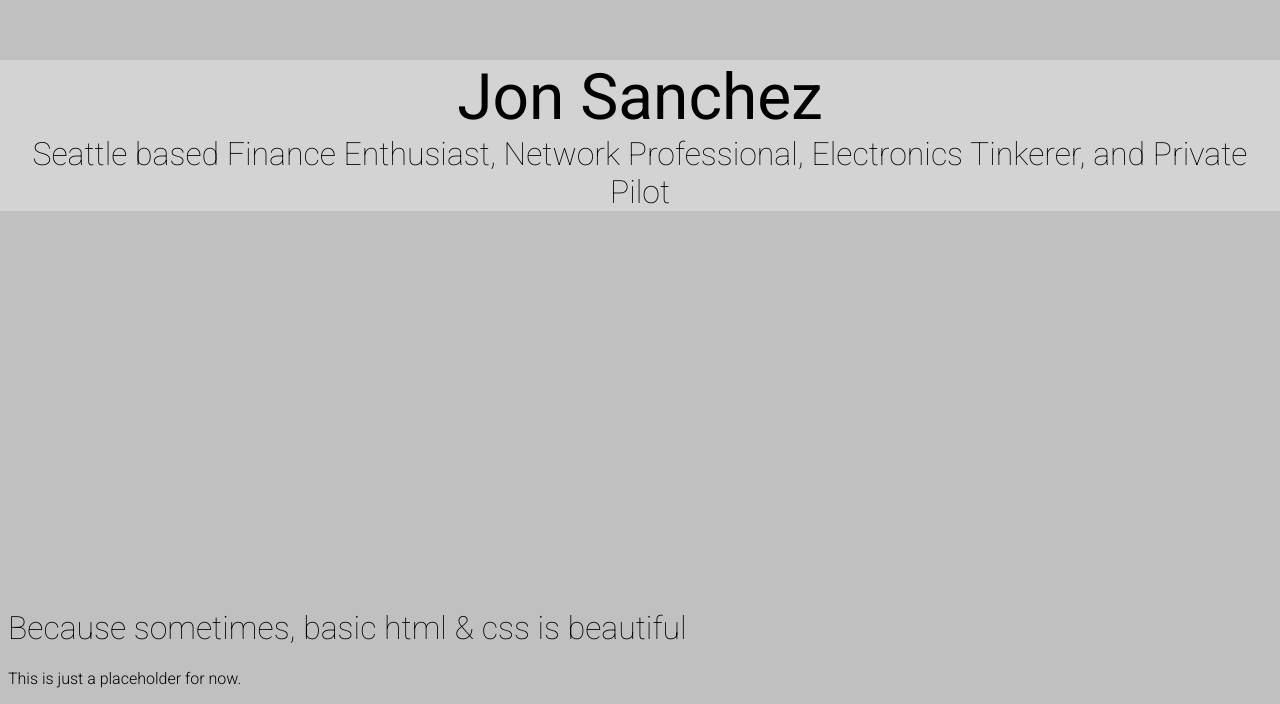
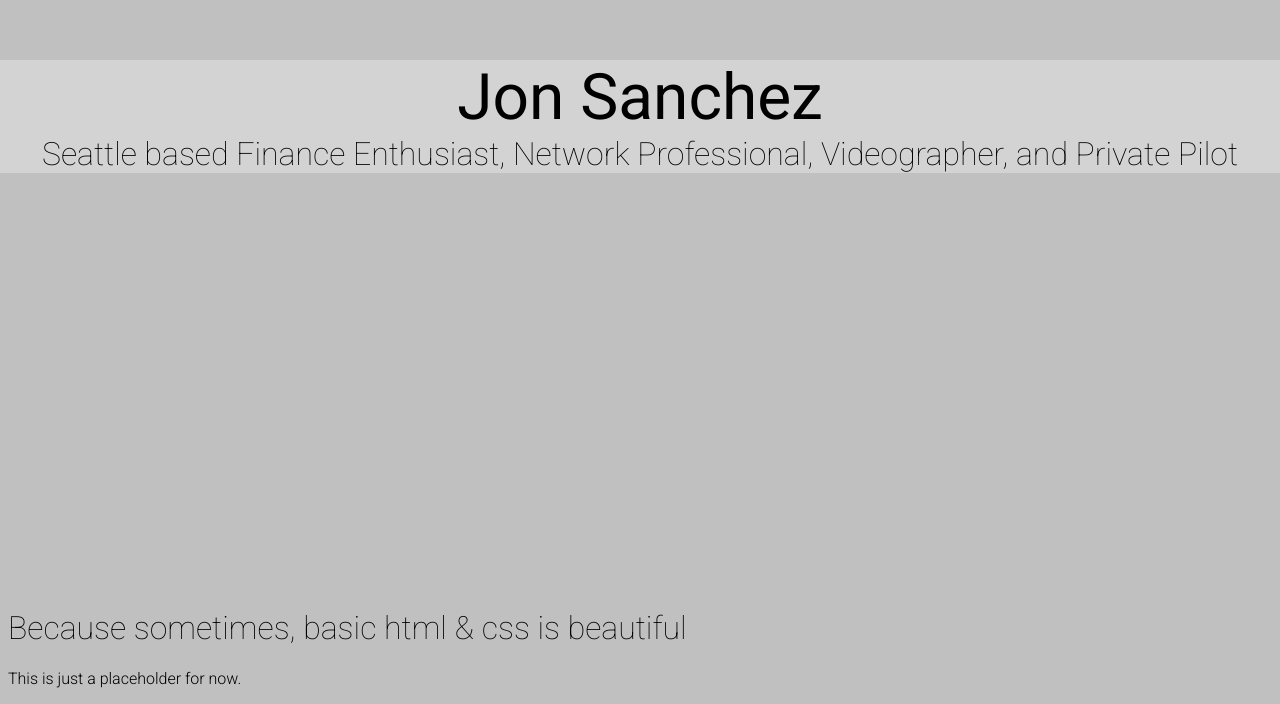
Before and after one commit to JonSanMan/jonsanman.github.io, a plain HTML site: page index.html in a window 1280 px wide. Shown: the part 220-924 px from the top of the page. Drawn offline with Linux system fonts and the light colour scheme.

Commit message:
Adjust bioline for 2024

```diff
--- a/index.html
+++ b/index.html
@@ -17,7 +17,7 @@
 			Jon Sanchez
 			<div id="sub-banner">
 				Seattle based Finance Enthusiast, Network Professional,
-				Electronics Tinkerer, and Private Pilot
+				Videographer, and Private Pilot
 			</div>
 		</div>
 	</div>
```
